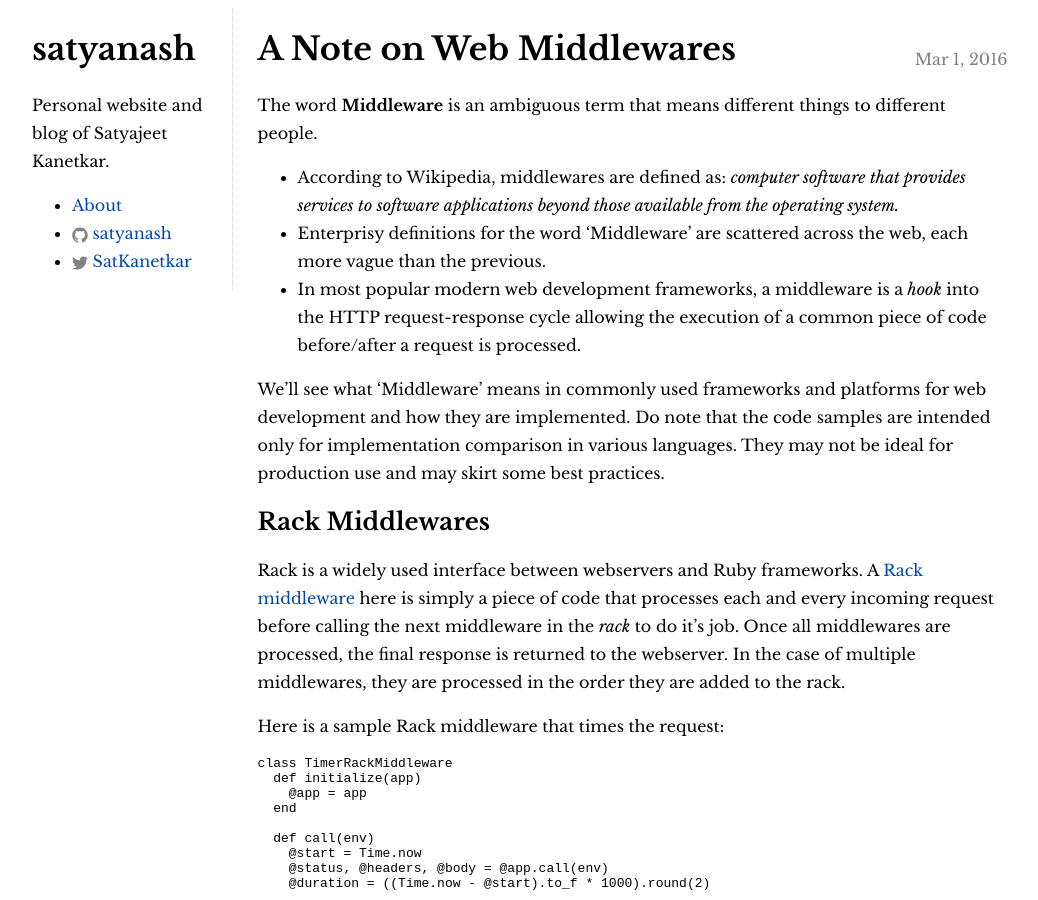
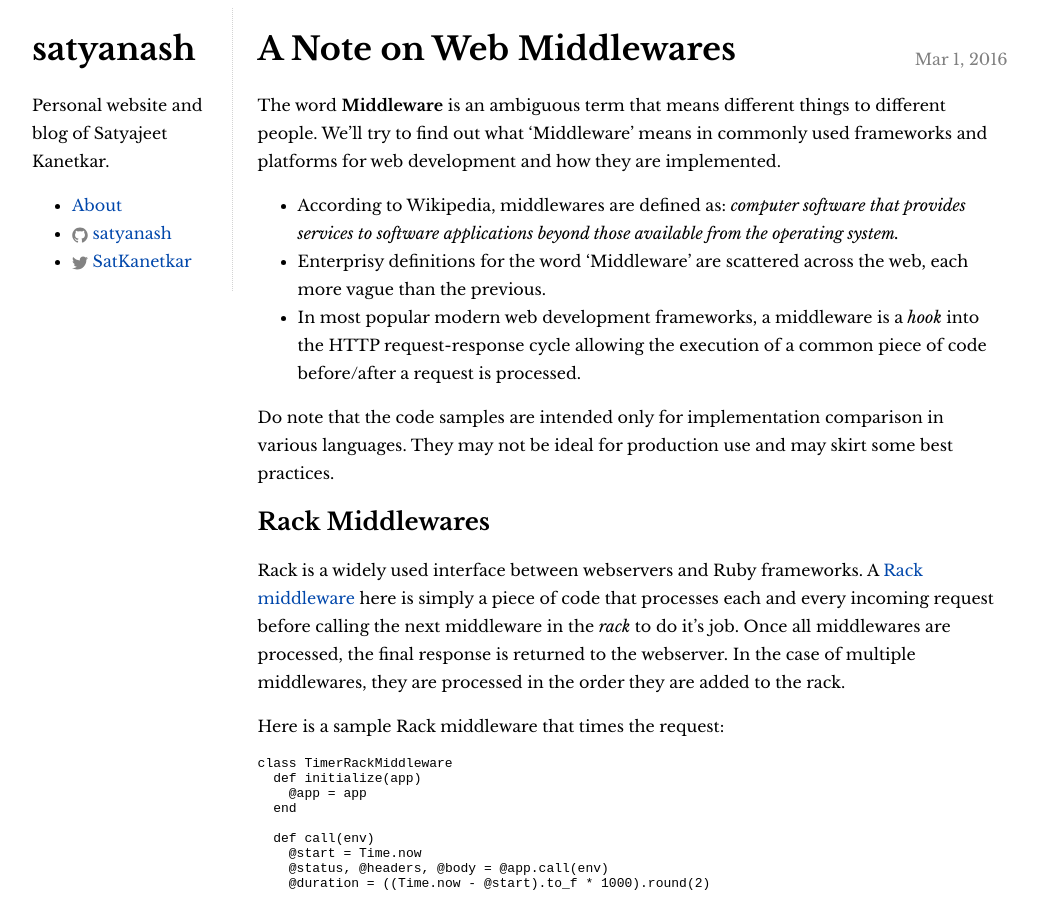
Before and after one commit to satyanash/satyanash.github.io, a Jekyll site: the page built from _posts/2016-03-01-note-on-web-middlewares.markdown, in a window 1280 px wide and 900 px high. Shown: the whole window, without its empty margins (108-1146 px from the left). Built offline with Jekyll 4.4.1, drawn with Linux system fonts in a browser that asks for light colours.

Commit message:
improve first excerpt paragraph

```diff
--- a/_posts/2016-03-01-note-on-web-middlewares.markdown
+++ b/_posts/2016-03-01-note-on-web-middlewares.markdown
@@ -5,12 +5,12 @@
 ---
 
 The word **Middleware** is an ambiguous term that means different things to different people.
+We'll try to find out what 'Middleware' means in commonly used frameworks and platforms for web development and how they are implemented.
 
 * According to Wikipedia, middlewares are defined as: *computer software that provides services to software applications beyond those available from the operating system.*
 * Enterprisy definitions for the word 'Middleware' are scattered across the web, each more vague than the previous.
 * In most popular modern web development frameworks, a middleware is a *hook* into the HTTP request-response cycle allowing the execution of a common piece of code before/after a request is processed.
 
-We'll see what 'Middleware' means in commonly used frameworks and platforms for web development and how they are implemented.
 Do note that the code samples are intended only for implementation comparison in various languages.
 They may not be ideal for production use and may skirt some best practices.
 
```
